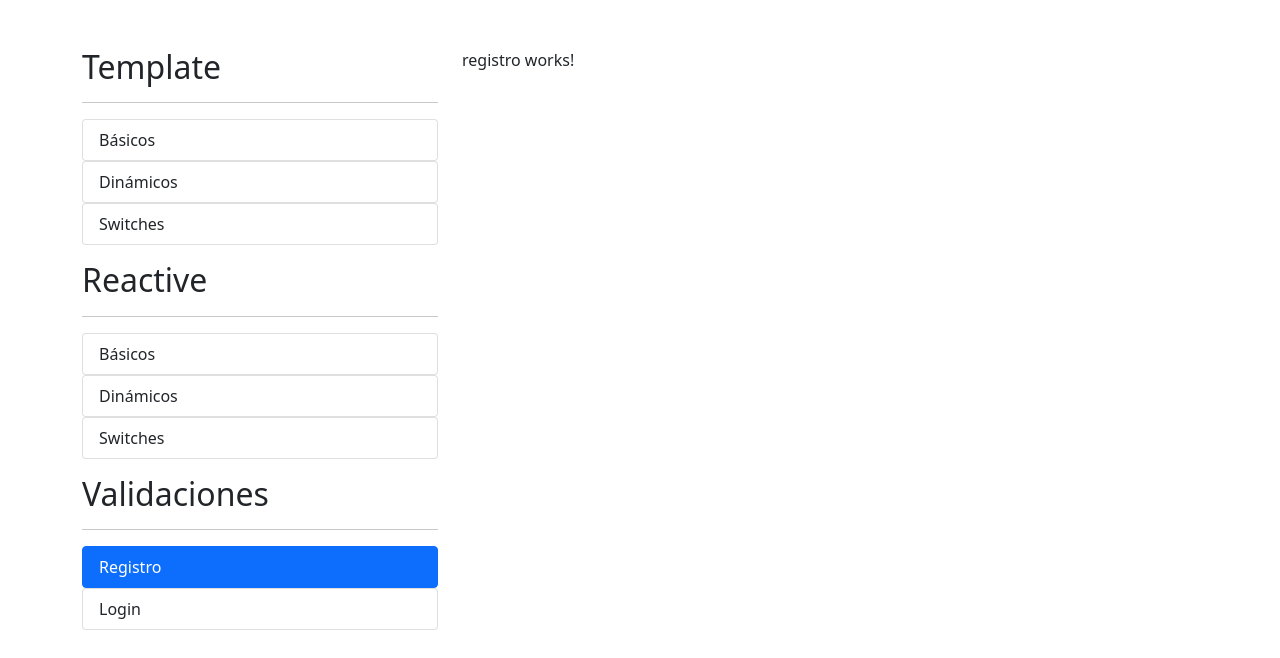
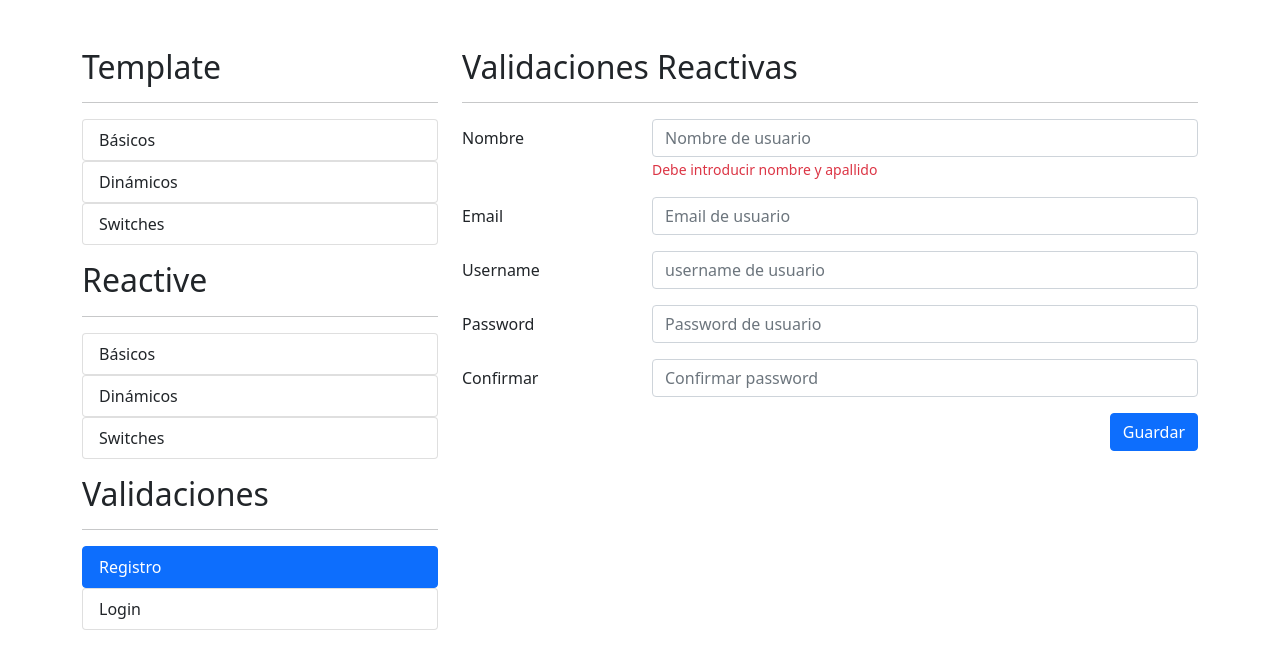
Before and after one commit to javicb/formulariosApp, an Angular app: page /auth/registro in a window 1280 px wide. Shown: the top 658 px of the page. Built offline with nearby package versions, Linux system fonts and the light colour scheme.

Commit message:
diseño pantalla de registro

```diff
--- a/src/app/auth/pages/registro/registro.component.html
+++ b/src/app/auth/pages/registro/registro.component.html
@@ -1 +1,57 @@
-<p>registro works!</p>
+<h2>Validaciones Reactivas</h2>
+<hr>
+
+<div class="row">
+  <div class="col">
+    <form autocomplete="off">
+
+      <!-- nombre -->
+      <div class="row mb-3">
+        <label class="col-sm-3 col-form-label">Nombre</label>
+        <div class="col-sm-9">
+          <input type="text" class="form-control" placeholder="Nombre de usuario">
+          <span class="form-text text-danger">Debe introducir nombre y apallido</span>
+        </div>
+      </div>
+
+      <!-- email -->
+      <div class="row mb-3">
+        <label class="col-sm-3 col-form-label">Email</label>
+        <div class="col-sm-9">
+          <input type="email" class="form-control" placeholder="Email de usuario">
+        </div>
+      </div>
+
+      <!-- username -->
+      <div class="row mb-3">
+        <label class="col-sm-3 col-form-label">Username</label>
+        <div class="col-sm-9">
+          <input type="text" class="form-control" placeholder="username de usuario">
+        </div>
+      </div>
+
+      <!-- password -->
+      <div class="row mb-3">
+        <label class="col-sm-3 col-form-label">Password</label>
+        <div class="col-sm-9">
+          <input type="password" class="form-control" placeholder="Password de usuario">
+        </div>
+      </div>
+
+      <!-- password2 -->
+      <div class="row mb-3">
+        <label class="col-sm-3 col-form-label">Confirmar</label>
+        <div class="col-sm-9">
+          <input type="password" class="form-control" placeholder="Confirmar password">
+        </div>
+      </div>
+
+      <div class=" row">
+        <div class="col">
+          <button class="btn btn-primary float-end">Guardar</button>
+        </div>
+      </div>
+
+    </form>
+  </div>
+</div>
```
